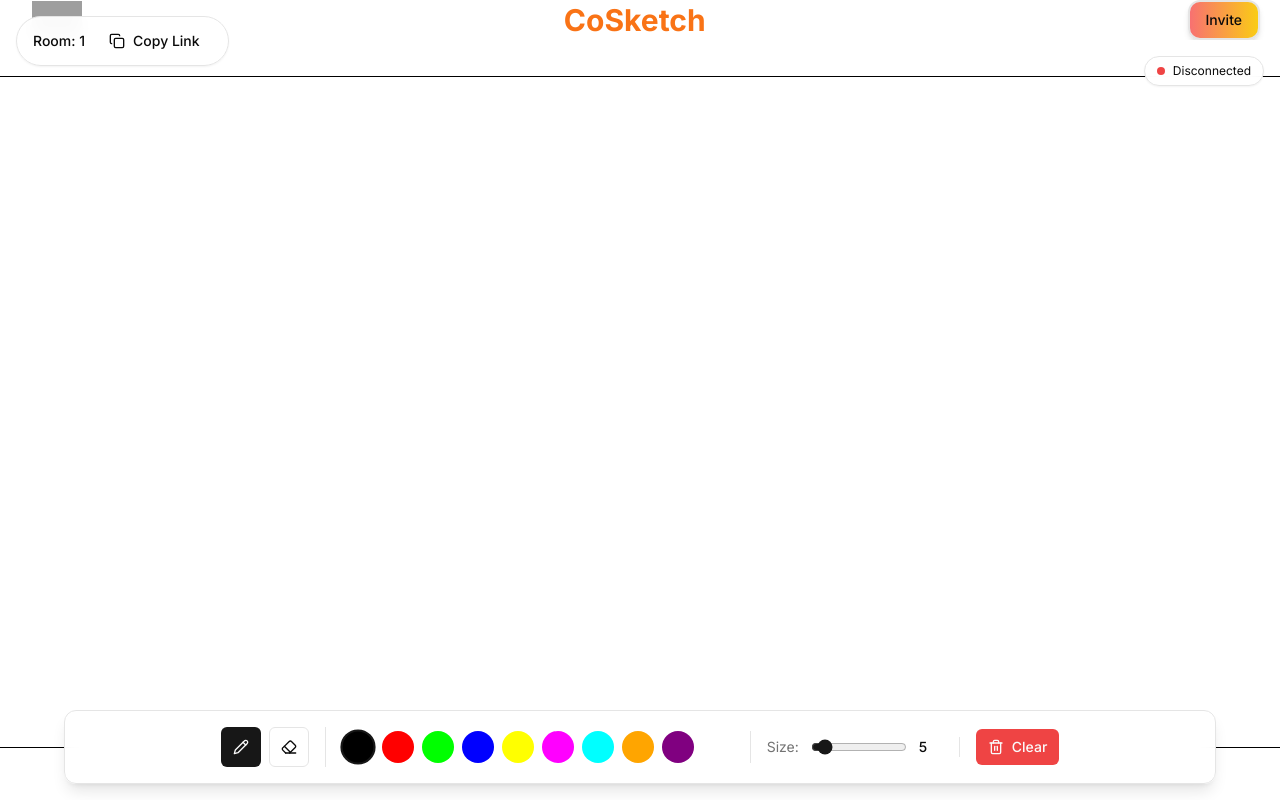
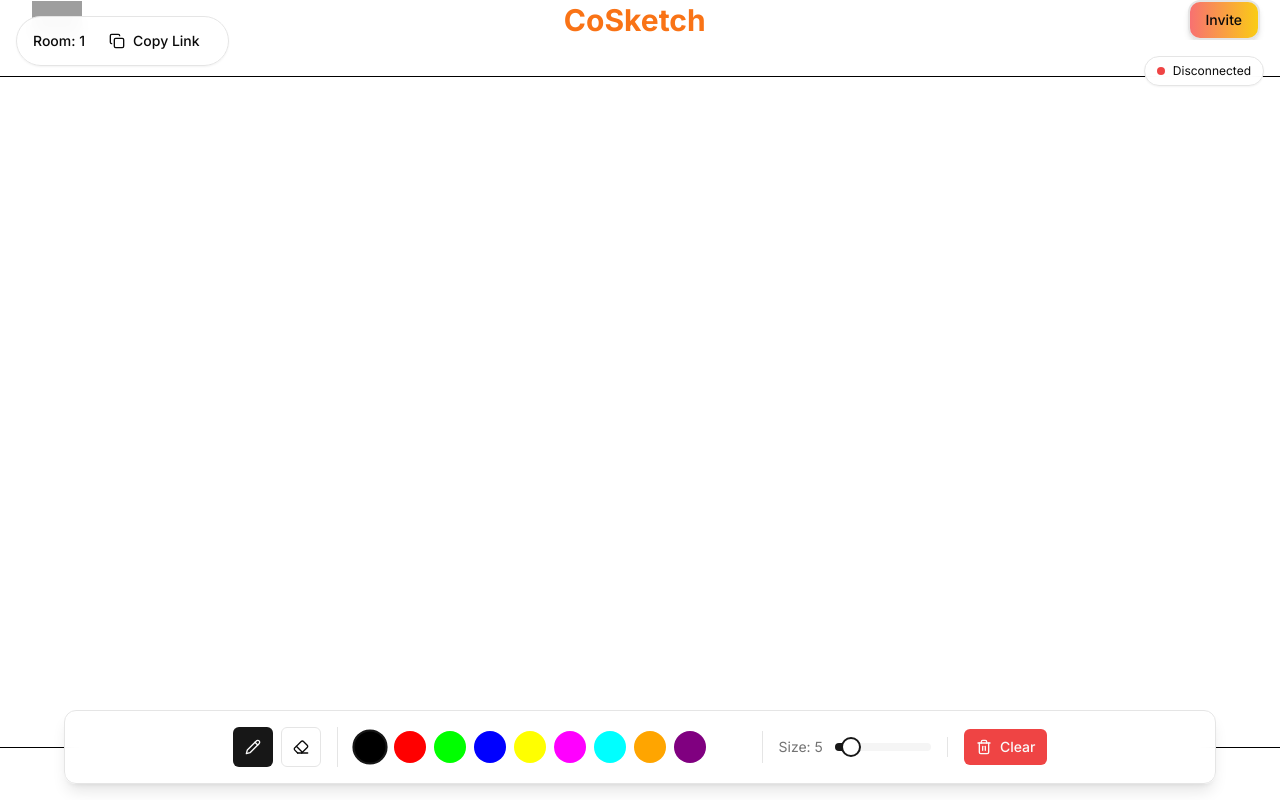
Before and after one commit to aryansri-19/cosketch, a Next.js app: page /room/1 in a window 1280 px wide. Built offline with nearby package versions, Linux system fonts and the light colour scheme; no server answers; grey boxes are pictures that could not be loaded.

Commit message:
feat: Added Slider

```diff
--- a/app/components/ToolBar/index.tsx
+++ b/app/components/ToolBar/index.tsx
@@ -1,6 +1,7 @@
 "use client";
 
 import { Button } from "@/components/ui/button";
+import { Slider } from "@/components/ui/slider";
 import { clearCanvasEvent } from "@/lib/actions/draw.action";
 import { Eraser, Pencil, Trash2 } from "lucide-react";
 
@@ -92,17 +93,16 @@
       </div>
 
       {/* Brush Size */}
-      <div className="flex items-center gap-3 border-r border-border pr-4">
-        <span className="text-sm text-muted-foreground">Size:</span>
-        <input
-          type="range"
-          min="1"
-          max="50"
-          value={brushSize}
-          onChange={(e) => setBrushSize(Number(e.target.value))}
-          className="w-24 accent-primary"
+      <div className="flex items-center gap-3 border-r border-border pr-4 min-w-[140px]">
+        <span className="text-sm text-muted-foreground whitespace-nowrap">Size: {brushSize}</span>
+        <Slider
+          value={[brushSize]}
+          onValueChange={(value) => setBrushSize(value[0])}
+          min={1}
+          max={50}
+          step={1}
+          className="w-24"
         />
-        <span className="text-sm font-medium w-6">{brushSize}</span>
       </div>
 
       {/* Clear Button */}
--- /dev/null
+++ b/components/ui/slider.tsx
@@ -0,0 +1,28 @@
+"use client"
+
+import * as React from "react"
+import * as SliderPrimitive from "@radix-ui/react-slider"
+
+import { cn } from "@/lib/utils"
+
+const Slider = React.forwardRef<
+  React.ElementRef<typeof SliderPrimitive.Root>,
+  React.ComponentPropsWithoutRef<typeof SliderPrimitive.Root>
+>(({ className, ...props }, ref) => (
+  <SliderPrimitive.Root
+    ref={ref}
+    className={cn(
+      "relative flex w-full touch-none select-none items-center",
+      className
+    )}
+    {...props}
+  >
+    <SliderPrimitive.Track className="relative h-2 w-full grow overflow-hidden rounded-full bg-secondary">
+      <SliderPrimitive.Range className="absolute h-full bg-primary" />
+    </SliderPrimitive.Track>
+    <SliderPrimitive.Thumb className="block h-5 w-5 rounded-full border-2 border-primary bg-background ring-offset-background transition-colors focus-visible:outline-none focus-visible:ring-2 focus-visible:ring-ring focus-visible:ring-offset-2 disabled:pointer-events-none disabled:opacity-50" />
+  </SliderPrimitive.Root>
+))
+Slider.displayName = SliderPrimitive.Root.displayName
+
+export { Slider }
```
